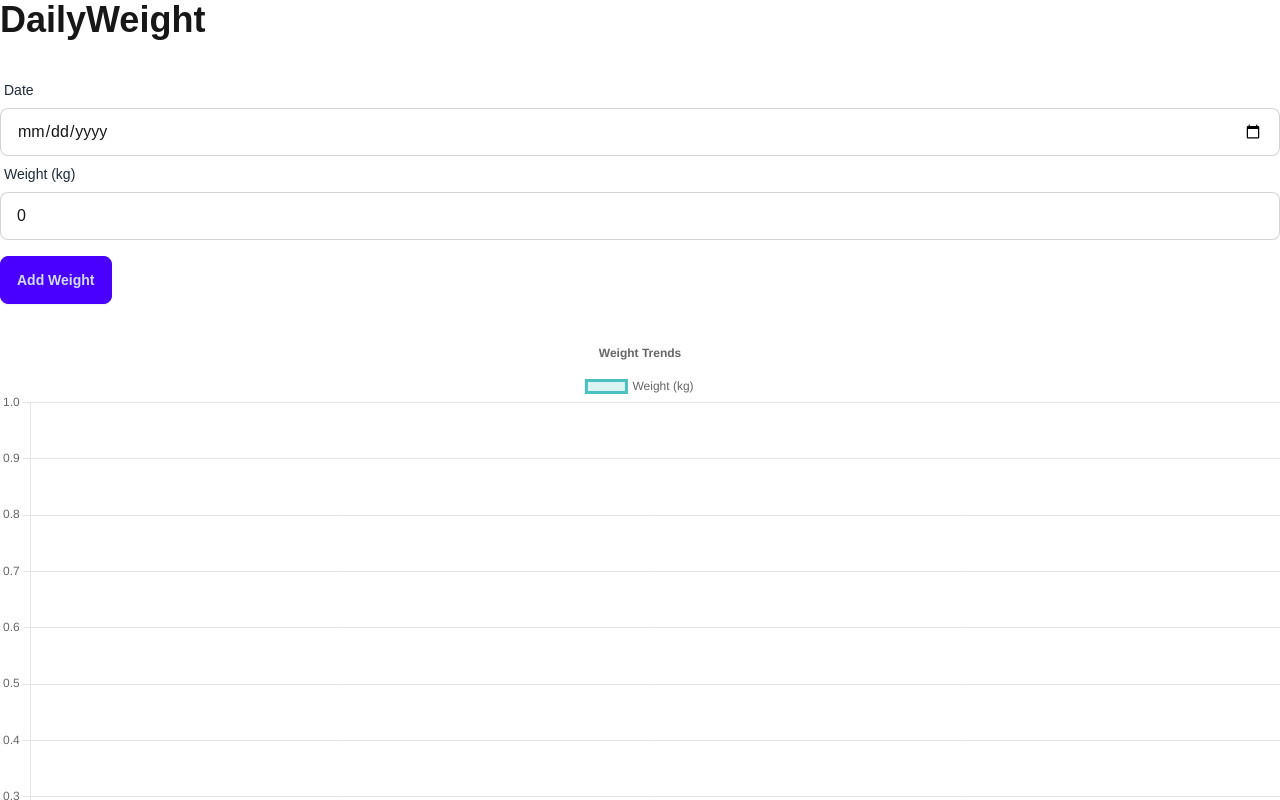
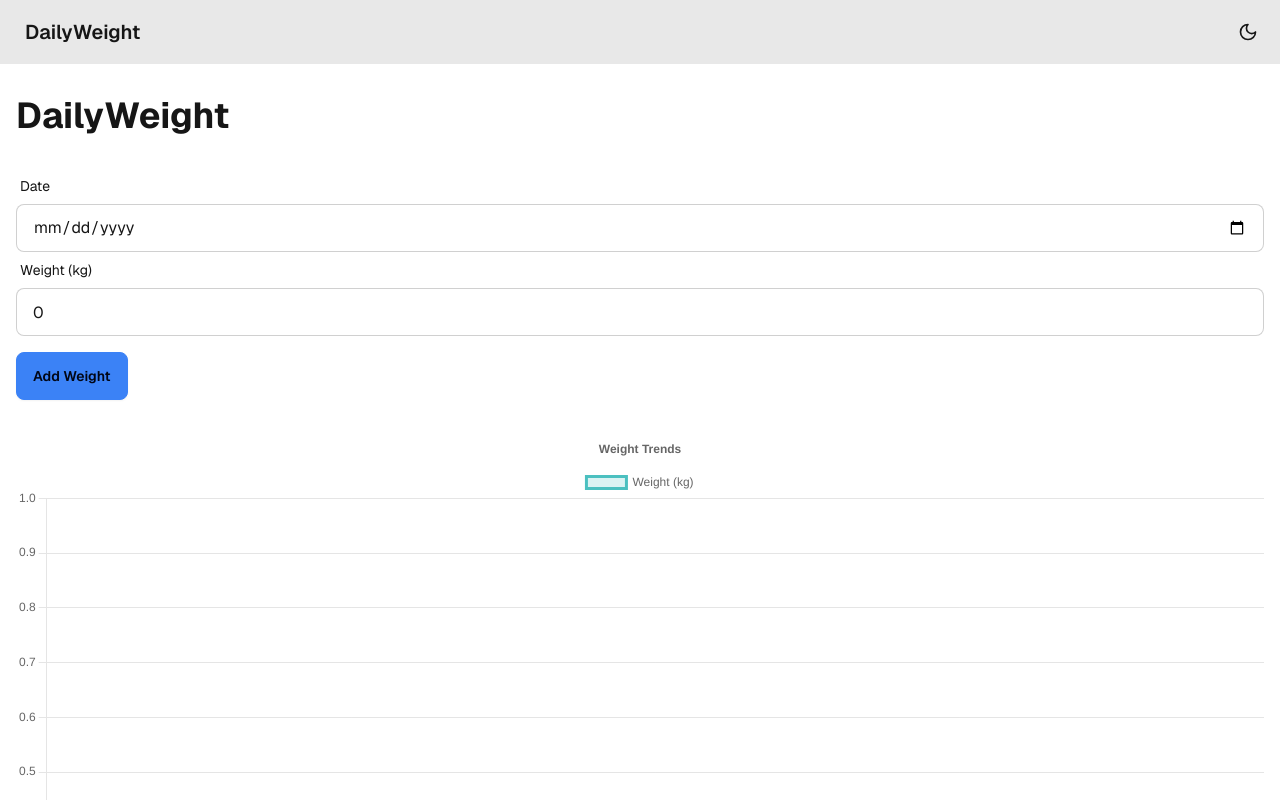
Before and after one commit to chamby9/DailyWeight, a Next.js app: page / in a window 1280 px wide. Shown: the top 800 px of the page. Built offline with nearby package versions, Linux system fonts and the light colour scheme.

Commit message:
feat(theme): integrate theme provider in layout

```diff
--- a/app/layout.tsx
+++ b/app/layout.tsx
@@ -1,34 +1,37 @@
 import type { Metadata } from "next";
-import localFont from "next/font/local";
+import { GeistSans } from "geist/font/sans";
 import "./globals.css";
-
-const geistSans = localFont({
-  src: "./fonts/GeistVF.woff",
-  variable: "--font-geist-sans",
-  weight: "100 900",
-});
-const geistMono = localFont({
-  src: "./fonts/GeistMonoVF.woff",
-  variable: "--font-geist-mono",
-  weight: "100 900",
-});
+import { ThemeProvider } from "./components/ThemeProvider";
+import { ThemeSwitcher } from "./components/ThemeSwitcher";
 
 export const metadata: Metadata = {
-  title: "Create Next App",
-  description: "Generated by create next app",
+  title: "DailyWeight",
+  description: "Track your daily weight progress",
 };
 
 export default function RootLayout({
   children,
-}: Readonly<{
+}: {
   children: React.ReactNode;
-}>) {
+}) {
   return (
     <html lang="en">
-      <body
-        className={`${geistSans.variable} ${geistMono.variable} antialiased`}
-      >
-        {children}
+      <body className={GeistSans.className}>
+        <ThemeProvider>
+          <div className="min-h-screen bg-base-100 text-base-content">
+            <header className="navbar bg-base-200">
+              <div className="flex-1">
+                <a href="/" className="btn btn-ghost text-xl">DailyWeight</a>
+              </div>
+              <div className="flex-none">
+                <ThemeSwitcher />
+              </div>
+            </header>
+            <main className="container mx-auto px-4 py-8">
+              {children}
+            </main>
+          </div>
+        </ThemeProvider>
       </body>
     </html>
   );
```
